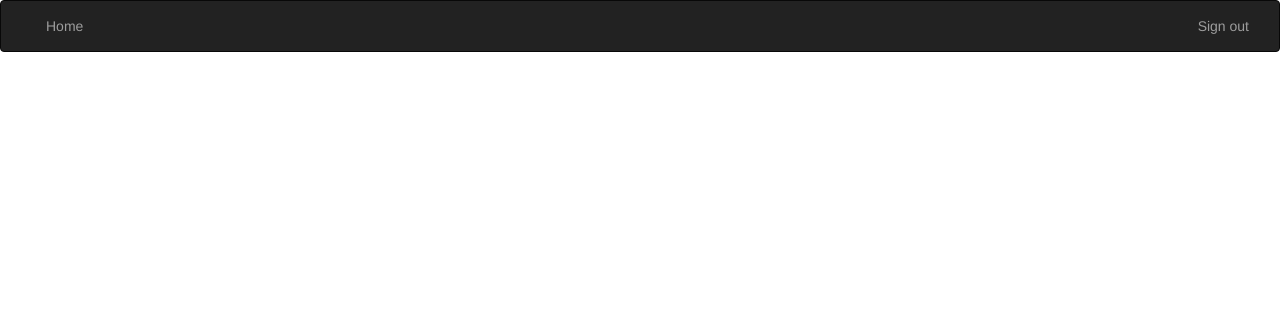
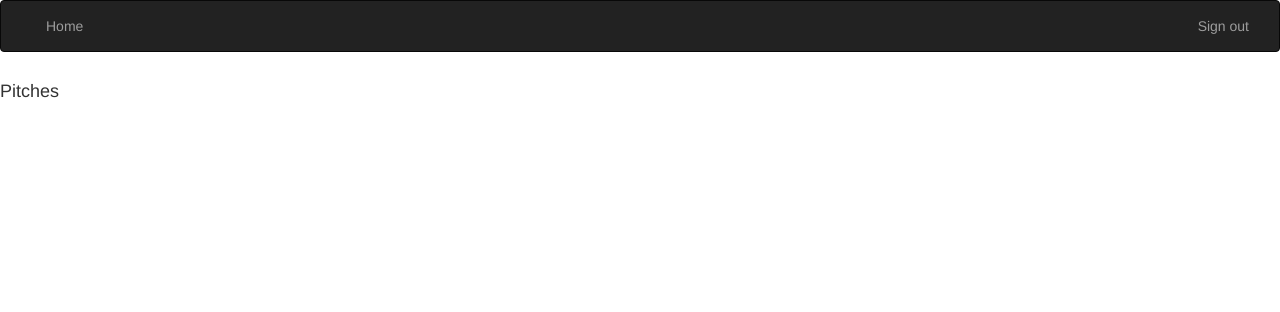
Before and after one commit to roxaline/PITCHES, a Flask app: page / in a window 1280 px wide. Shown: the top 312 px of the page. Run offline with Flask 2, Linux system fonts and the light colour scheme; the visitor is signed in with stand-in values (Sample User, id 1); some libraries are stand-ins or nearby versions.

Commit message:
creating a new branch pitch

```diff
--- a/app/templates/index.html
+++ b/app/templates/index.html
@@ -37,7 +37,7 @@
     <!-- Popular movie -->
 
     <!-- Upcoming movie  -->
-    <!-- <h3> Pitches</h3> -->
+    <h4> Pitches</h4>
     <ul>
         {{ macro.displayMovieList(upcoming)}}
     </ul>
```
